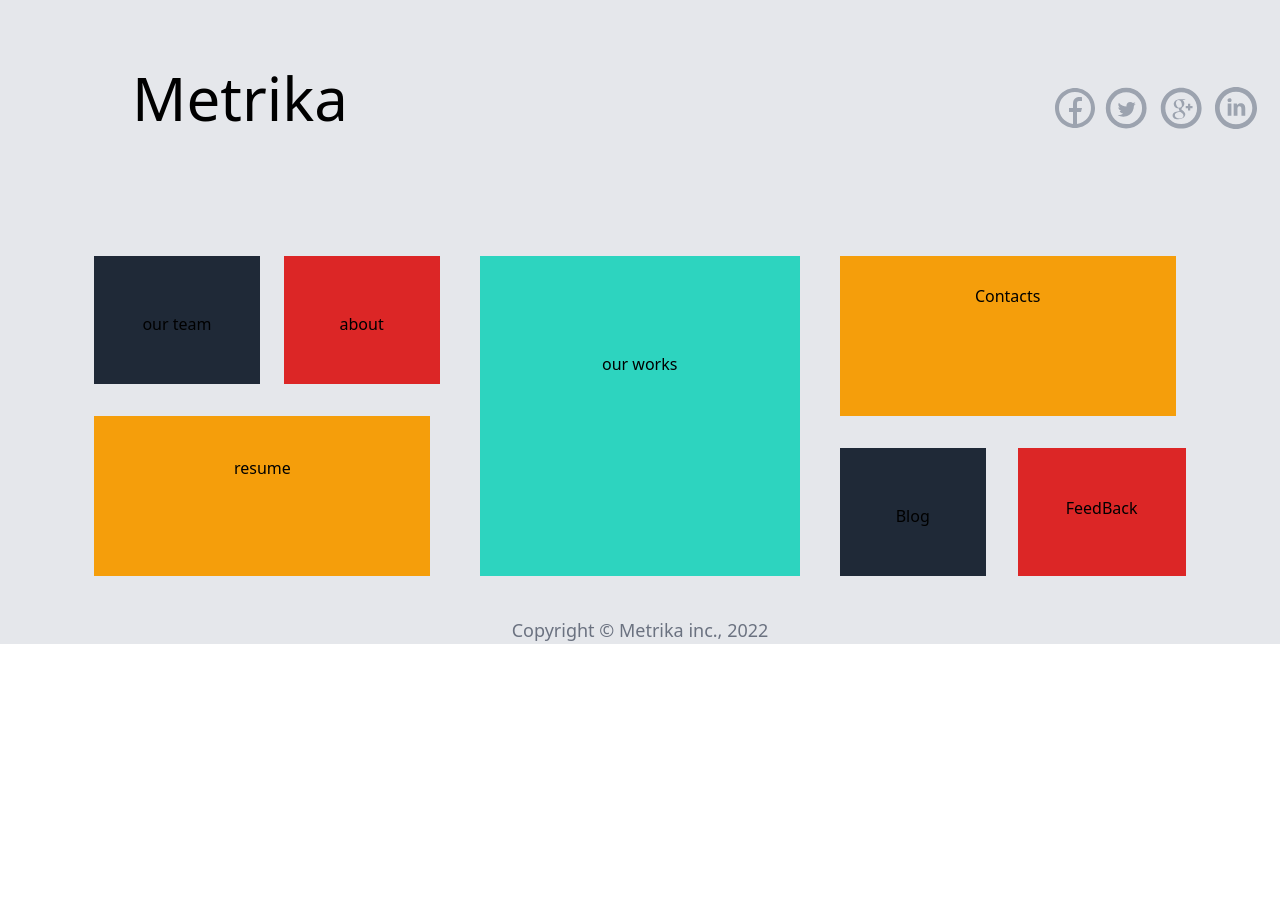
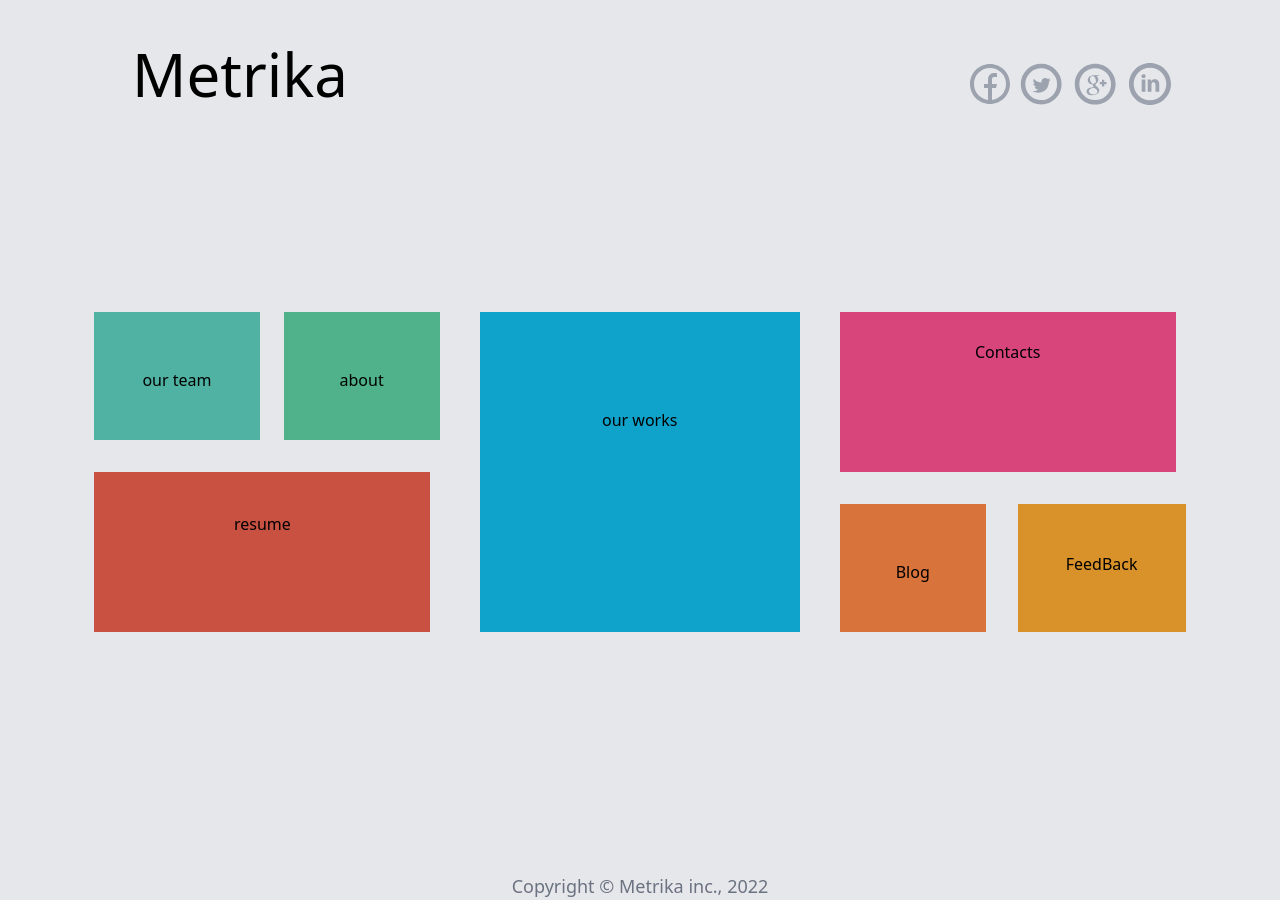
Before and after one commit to MDaud32/metrika-template, a Next.js app: page / in a window 1280 px wide. Before the commit the page ends 800 px from the top, so only its background shows below. Built offline with nearby package versions, Linux system fonts and the light colour scheme.

Commit message:
styling head section

```diff
--- a/components/navbar.js
+++ b/components/navbar.js
@@ -6,68 +6,68 @@ const Navbar = () => {
   return (
     <div className="w-full bg-gray-200">
       {/* logo and social links */}
-      <div className="flex flex-col lg:justify-evenly justify-center items-center lg:py-16">
-        <div className="text-2xl lg:ml-[50rem] pb-7 lg:m-4 md:self-end">
+      <div className="flex flex-col lg:justify-evenly justify-center items-center lg:pt-10">
+        <div className="text-2xl lg:ml-[55rem] pb-7 lg:m-4 lg:self-center md:self-end self-end">
           <SocialMediaIcons />
         </div>
-        <h1 className="text-4xl lg:text-6xl lg:ml-[-50rem] lg:mt-[-7rem] ">
+        <h1 className="text-4xl lg:text-6xl lg:ml-[-50rem] lg:mt-[-7rem] mt-8 ">
           Metrika
         </h1>
       </div>
 
       {/* mobile */}
-      <div className="flex flex-wrap lg:justify-center lg:hidden md:hidden text-center pt-12 gap-[1px]">
+      <div className="flex flex-wrap lg:justify-center lg:hidden md:hidden text-center pt-12 gap-[2px] h-screen ">
         <Link href="/about">
-          <a className="bg-green-500 py-12 px-6 w-[49.8%] ">About</a>
+          <a className="bg-[#50b2a2] py-12 px-6 w-[49.5%] ">About</a>
         </Link>
         <Link href="/ourTeam">
-          <a className="bg-green-700 py-12 px-6 w-[49.9%] ">OurTeam</a>
+          <a className="bg-[#50b28a] py-12 px-6 w-[49.8%] ">OurTeam</a>
         </Link>
         <Link href="/resume">
-          <a className="bg-orange-700 py-8 w-full">Resume</a>
+          <a className="bg-[#c85141] py-8 w-full">Resume</a>
         </Link>
         <Link href="/ourWorks">
-          <a className=" bg-blue-400 py-24 w-full ">Our Works</a>
+          <a className=" bg-[#0fa2cb] py-24 w-full ">Our Works</a>
         </Link>
         <Link href="/contact">
-          <a className="bg-pink-600 py-8 w-full">Contacts</a>
+          <a className="bg-[#d8457a] py-8 w-full">Contacts</a>
         </Link>
         <Link href="/blog">
-          <a className="bg-orange-800 py-12 w-[49.8%]">Blog</a>
+          <a className="bg-[#d8733b] py-12 w-[49.5%]">Blog</a>
         </Link>
         <Link href="/feedback">
-          <a className="bg-yellow-700 py-12 w-[49.9%]">Feedback</a>
+          <a className="bg-[#d9912a] py-12 w-[49.8%]">Feedback</a>
         </Link>
       </div>
 
       {/* DeskTop */}
       <div
         className={
-          'p-10 hidden lg:flex md:flex justify-center items-center lg:mx-auto lg:mt-6 md:w-screen'
+          'p-10 hidden lg:flex md:flex justify-center items-center lg:mx-auto lg:mt-[-2rem] md:w-screen md:h-screen'
         }>
         <div className={'flex'}>
           <div className={'flex flex-col justify-center'}>
             <div className={'flex lg:gap-6 md:gap-5'}>
               <p
                 className={
-                  'bg-gray-800 lg:p-14 lg:px-12 md:px-7 md:h-32 text-center align-baseline'
+                  'bg-[#50b2a2] lg:p-14 lg:px-12 md:px-7 md:h-32 text-center align-baseline'
                 }>
                 our team
               </p>
-              <p className={'bg-red-600 lg:p-14 md:px-9 md:py-9 md:h-32'}>
+              <p className={'bg-[#50b28a] lg:p-14 md:px-9 md:py-9 md:h-32'}>
                 about
               </p>
             </div>
             <div
               className={
-                'bg-amber-500 lg:w-[21rem] lg:h-[10rem] md:w-[16rem] md:h-[8rem] md:mt-8 lg:mt-8 lg:py-10 text-center justify-center'
+                'bg-[#c85141] lg:w-[21rem] lg:h-[10rem] md:w-[16rem] md:h-[8rem] md:mt-8 lg:mt-8 lg:py-10 text-center justify-center'
               }>
               resume
             </div>
           </div>
           <div
             className={
-              'ml-10 bg-teal-400 lg:w-80 md:w-60 md:h-68 lg:h-84 flex text-center justify-center py-24'
+              'ml-10 bg-[#0fa2cb] lg:w-80 md:w-60 md:h-68 lg:h-84 flex text-center justify-center py-24'
             }>
             our works
           </div>
@@ -75,18 +75,18 @@ const Navbar = () => {
             <div className={'ml-10'}>
               <div
                 className={
-                  'bg-amber-500 lg:w-[21rem] md:w-[16rem] md:h-[8rem] lg:h-[10rem] lg:py-7 justify-center text-center'
+                  'bg-[#d8457a] lg:w-[21rem] md:w-[16rem] md:h-[8rem] lg:h-[10rem] lg:py-7 justify-center text-center'
                 }>
                 Contacts
               </div>
               <div className={'flex lg:gap-8 lg:mt-8 md:mt-8 md:gap-5 '}>
                 <p
                   className={
-                    'bg-gray-800 lg:p-14 lg:px-14 md:px-10 md:h-32 text-center align-baseline'
+                    'bg-[#d8733b] lg:p-14 lg:px-14 md:px-10 md:h-32 text-center align-baseline'
                   }>
                   Blog
                 </p>
-                <p className={'bg-red-600 lg:p-12 md:px-7 md:py-8 md:h-32'}>
+                <p className={'bg-[#d9912a] lg:p-12 md:px-7 md:py-8 md:h-32'}>
                   FeedBack
                 </p>
               </div>
```
